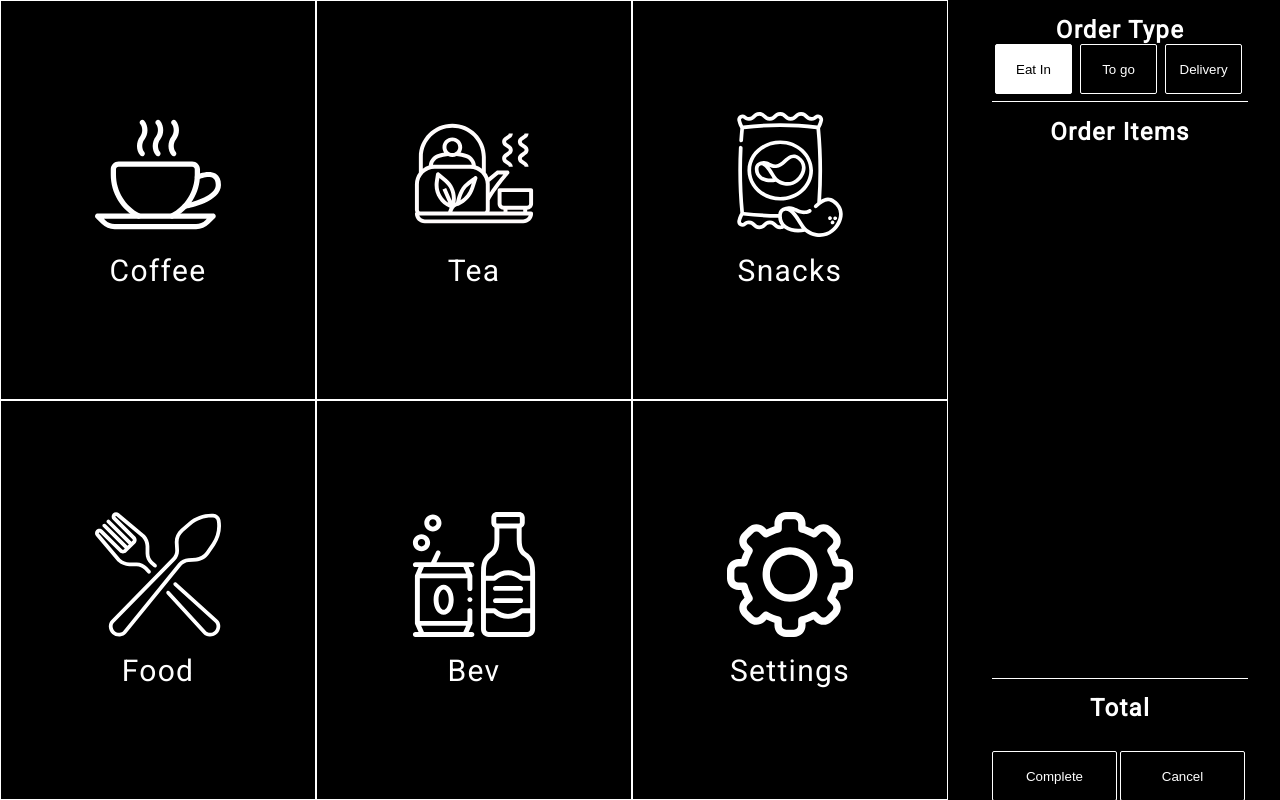
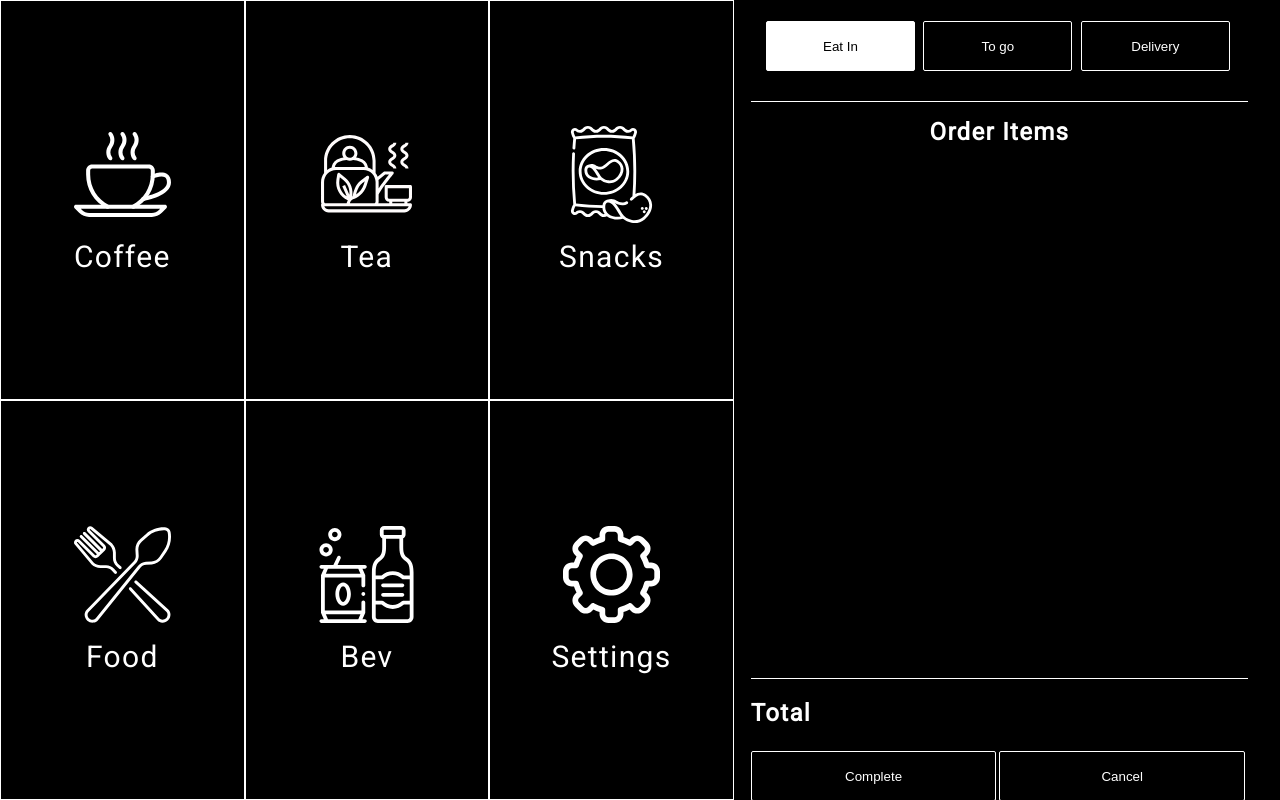
Before and after one commit to craftworkaf/ionescuandrei, a plain HTML site: page projects/coffee-shop/index.html in a window 1280 px wide. Drawn offline with nearby package versions, Linux system fonts and the light colour scheme.

Commit message:
coffee shop updated ui

```diff
--- a/projects/coffee-shop/index.html
+++ b/projects/coffee-shop/index.html
@@ -50,7 +50,7 @@
             <div class="aside">
 
                 <div class="orderType">
-                    <h2>Order Type</h2>
+
                     <button class="orderTypeUnselected" data-value="in">Eat In</button>
                     <button class="orderTypeUnselected" data-value="out">To go</button>
                     <button class="orderTypeUnselected" data-value="delivery">Delivery</button>
@@ -61,14 +61,14 @@
                 </div>
 
                 <div class="totalContainer">
+                    <div class="totalResult">
 
-                    <div class="totalTitle">
-                        <h2>Total</h2>
+                                <h2>Total</h2>
+
+
+                            <div class="totalOutput">
+                            </div>
                     </div>
-
-                    <div class="totalOutput">
-                    </div>
-
                     <div class="totalMenu">
                         <button class="orderButton completeOrder">Complete</button>
                         <button class="orderButton cancelOrder">Cancel</button>
--- a/projects/coffee-shop/src/js/core.js
+++ b/projects/coffee-shop/src/js/core.js
@@ -159,7 +159,7 @@ $('.modal').on('click','.product',function(){
 
     $('.orderItems').html(insertOrderItems(orderList));
     $('.totalOutput').html( '£'+ calculateTotal(orderList));
-
+    calcOrderListHeight()
 });
 
 //=====================================================
@@ -272,6 +272,7 @@ function deleteItem(i){
     $('.overlay').hide();
     $('.orderItems').html(insertOrderItems(orderList));
     $('.totalOutput').html( '£'+ calculateTotal(orderList));
+
     }
 }
 
@@ -470,23 +471,40 @@ function calculateChange(input){
 };
 //============================================================================
 
+
+/**
+ * Sets to orderType global variable to the desired value and sets the css for the buttons acordingly
+ */
 $('.orderType button').click(function(){
 
 
     orderType = $(this).data('value');
-
     $('.orderType button').removeClass('orderTypeSelected').addClass('orderTypeUnselected');
-
     $(this).removeClass('orderTypeUnselected');
     $(this).addClass('orderTypeSelected');
 
 })
 
+
+/**
+ * Sets the global  orderType variable to the default value(in) and resets the css for the buttons
+ */
 function resetOrderType(){
 
     orderType='in'
-
     $('.orderType button').removeClass('orderTypeSelected').addClass('orderTypeUnselected')
     $('.orderType button[data-value="in"').removeClass('orderTypeUnselected').addClass('orderTypeSelected')
 
 }
+
+
+function calcOrderListHeight(){
+    height = $('.orderItems').height();
+    orderHeight = orderList.length * 50;
+
+    if(height <= orderHeight){
+        $('.orderItems').addClass('orderItemsScrollable')
+    }else{
+        $('.orderItems').removeClass('orderItemsScrollable')
+    }
+}
--- a/projects/coffee-shop/src/style.css
+++ b/projects/coffee-shop/src/style.css
@@ -25,7 +25,7 @@ h2{
 }
 
 .items{
-    width:75%;
+    width:60%;
     height:100%;
     display:flex;
     flex-wrap: wrap;
@@ -54,7 +54,7 @@ h2{
 
 
 .aside{
-    width:20%;
+    width:40%;
     height:100%;
     padding-top:1rem;
     padding-left:5px;
@@ -70,16 +70,17 @@ h2{
     height:10%;
     border-bottom: 1px solid white;
     text-align: center;
-    padding-bottom: 5px;
+    padding-top: 5px;
 }
 
 .orderType button{
     width:30%;
     height:50px;
     margin-right:3px;
+    margin-bottom:1px;
     border:1px solid white;
     border-radius: 2px;
-    margin-bottom: 5px;
+
 }
 .orderTypeSelected{
   background-color:white;
@@ -96,6 +97,9 @@ h2{
     border-bottom: 1px solid white;
     text-align: center;
 
+}
+.orderItemsScrollable{
+  overflow-y: scroll;
 }
 
 .orderItem{
@@ -120,7 +124,14 @@ h2{
     text-align: center;
     padding-bottom: 10px;
 }
+.totalContainer h2{
+  margin-top:5px;
+}
+.totalResult{
+  display:flex;
+  flex-direction: row;
 
+}
 .totalMenu{
    display: flex;
    align-items: flex-end;
@@ -139,7 +150,9 @@ h2{
 }
 
 .totalOutput{
-    font-size: 30px;
+  margin-left:10px;
+  font-size: 30px;
+
 }
 
 
@@ -460,3 +473,27 @@ h2{
     background: #00c4a7;
     cursor: pointer;
 }
+
+
+
+
+
+
+::-webkit-scrollbar {
+  width: 10px;
+}
+
+/* Track */
+::-webkit-scrollbar-track {
+  background: #f1f1f1;
+}
+
+/* Handle */
+::-webkit-scrollbar-thumb {
+  background: #888;
+}
+
+/* Handle on hover */
+::-webkit-scrollbar-thumb:hover {
+  background: #555;
+}
```
